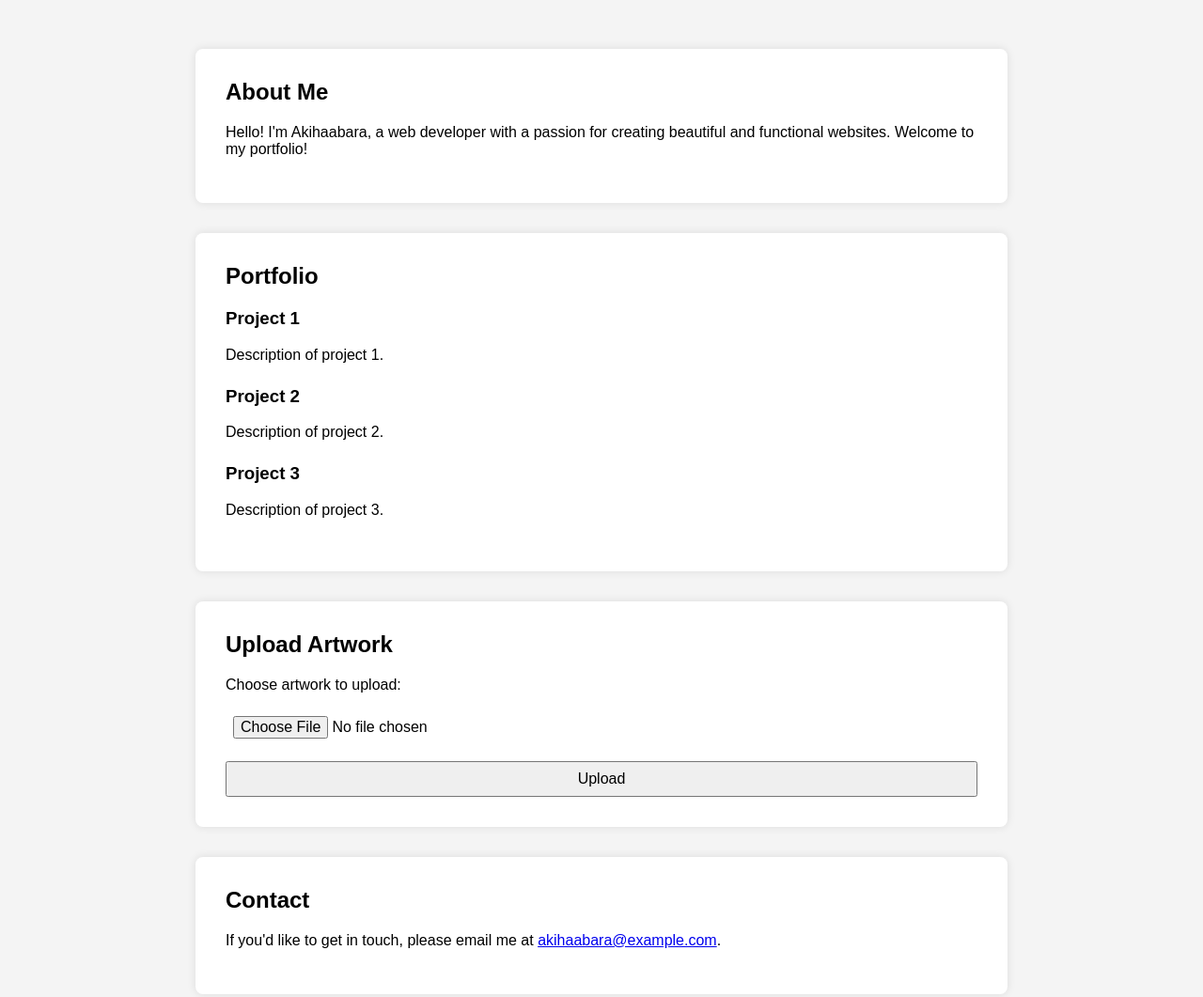
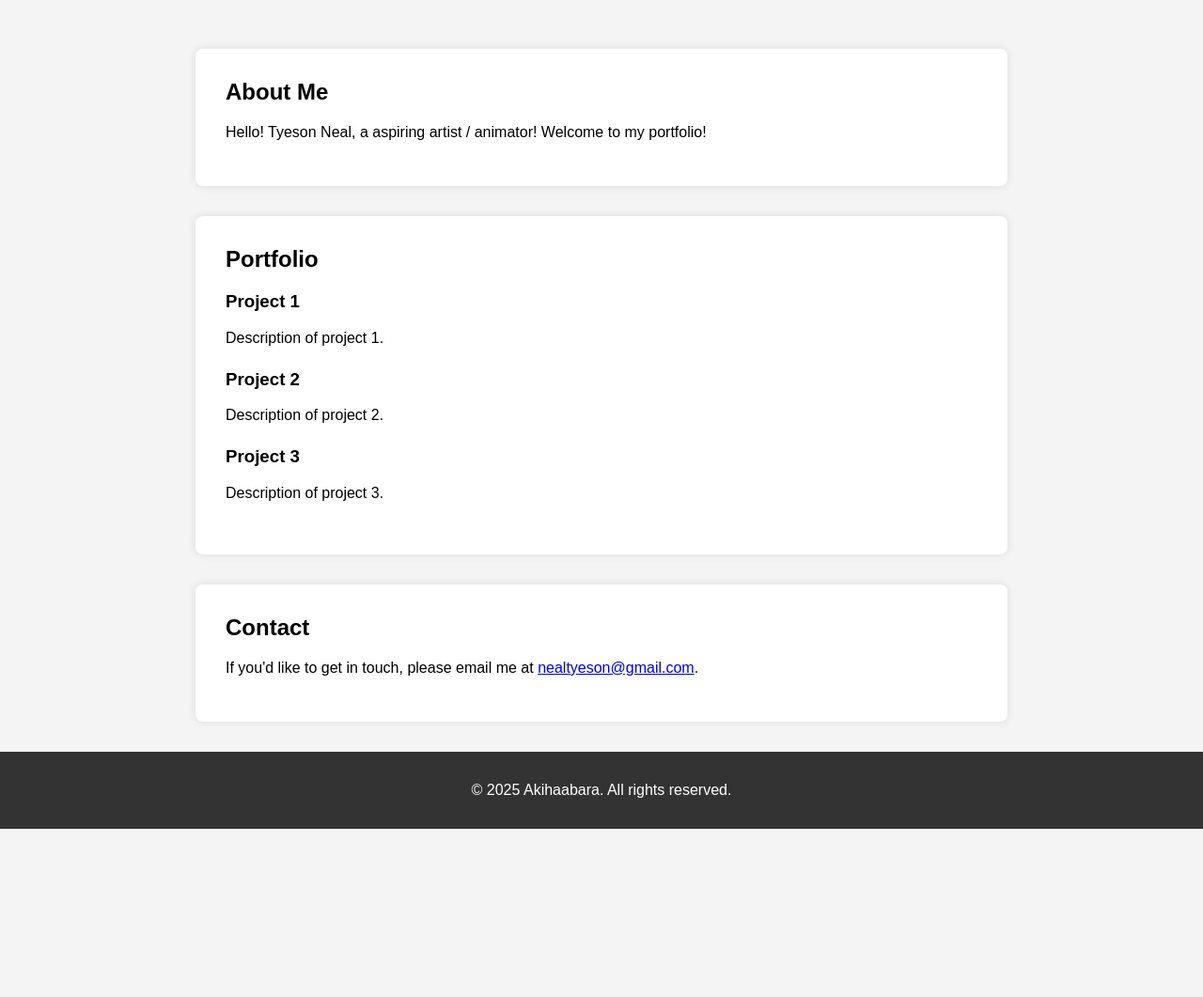
Before and after one commit to akihaabara/doodledeer, a plain HTML site: page index.html in a window 1280 px wide. Shown: the part 280-1341 px from the top of the page at 94% size. After the commit the page ends 1162 px from the top, so only its background shows below. Drawn offline with Linux system fonts and the light colour scheme.

Commit message:
Update 1

```diff
--- a/index.html
+++ b/index.html
@@ -14,7 +14,6 @@
             <ul>
                 <li><a href="#about">About</a></li>
                 <li><a href="#portfolio">Portfolio</a></li>
-                <li><a href="#upload">Upload Artwork</a></li>
                 <li><a href="#contact">Contact</a></li>
             </ul>
         </nav>
@@ -22,7 +21,7 @@
 
     <section id="about">
         <h2>About Me</h2>
-        <p>Hello! I'm Akihaabara, a web developer with a passion for creating beautiful and functional websites. Welcome to my portfolio!</p>
+        <p>Hello! Tyeson Neal, a aspiring artist / animator! Welcome to my portfolio!</p>
     </section>
 
     <section id="portfolio">
@@ -41,18 +40,9 @@
         </div>
     </section>
 
-    <section id="upload">
-        <h2>Upload Artwork</h2>
-        <form>
-            <label for="artwork">Choose artwork to upload:</label>
-            <input type="file" id="artwork" name="artwork" accept="image/*">
-            <button type="submit">Upload</button>
-        </form>
-    </section>
-
     <section id="contact">
         <h2>Contact</h2>
-        <p>If you'd like to get in touch, please email me at <a href="mailto:akihaabara@example.com">akihaabara@example.com</a>.</p>
+        <p>If you'd like to get in touch, please email me at <a href="mailto:nealtyeson@gmail.com">nealtyeson@gmail.com</a>.</p>
     </section>
 
     <footer>
```
